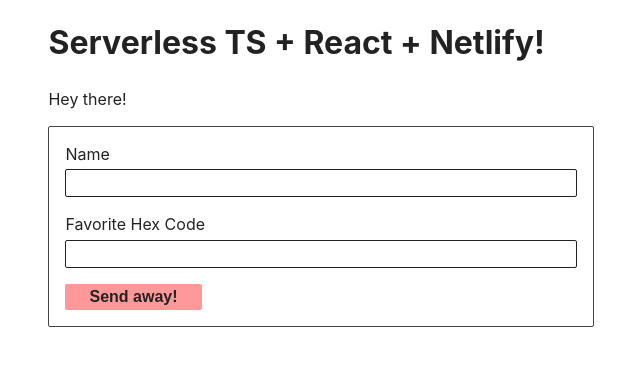
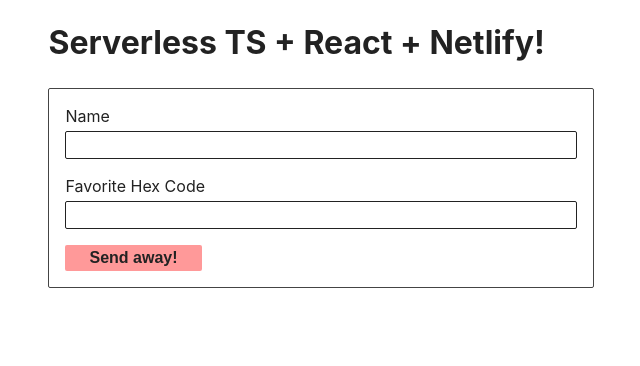
Before and after one commit to bholmesdev/react-netlify-serverless-with-form-handlers, a React (Vite) app: page / in a window 1280 px wide. Shown: the top 366 px of the page, without its empty margins (319-959 px from the left). Built offline with nearby package versions, Linux system fonts and the light colour scheme.

Commit message:
refactor: add SubmitButton to test jest reloads

```diff
--- a/src/components/Form.tsx
+++ b/src/components/Form.tsx
@@ -1,7 +1,7 @@
 import styles from './Form.module.css';
 import React, { useState, useRef } from 'react';
 import type { Response } from '../../netlify/functions/submit';
-import Nested from './Nested';
+import SubmitButton from './SubmitButton';
 
 export default function Form() {
 	const [response, setResponse] = useState<Response | undefined>();
@@ -26,7 +26,6 @@ export default function Form() {
 
 	return (
 		<>
-			<Nested />
 			<form ref={formRef} onSubmit={onSubmit} className={styles.form}>
 				<label htmlFor="name" className={styles.label}>
 					Name
@@ -46,9 +45,7 @@ export default function Form() {
 				<p>
 					{response?.invalidFields?.favoriteHexCode ? response.invalidFields.favoriteHexCode : null}
 				</p>
-				<button type="submit" className={styles.button}>
-					Send away!
-				</button>
+				<SubmitButton />
 			</form>
 			{response?.message ? <p>{response.message}</p> : null}
 		</>
--- a/src/components/Nested.tsx
+++ /dev/null
@@ -1,3 +0,0 @@
-export default function Nested() {
-	return <p>Hey there!</p>;
-}
--- /dev/null
+++ b/src/components/SubmitButton.tsx
@@ -0,0 +1,9 @@
+import styles from './Form.module.css';
+
+export default function SubmitButton() {
+	return (
+		<button type="submit" className={styles.button}>
+			Send away!
+		</button>
+	);
+}
```
